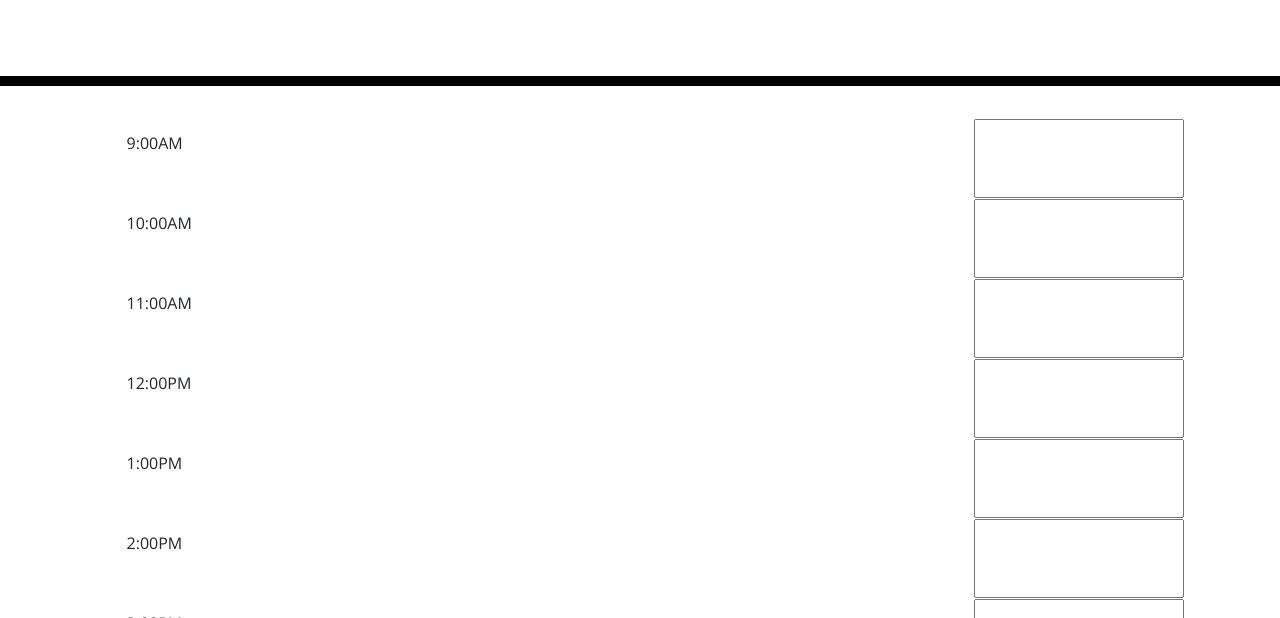
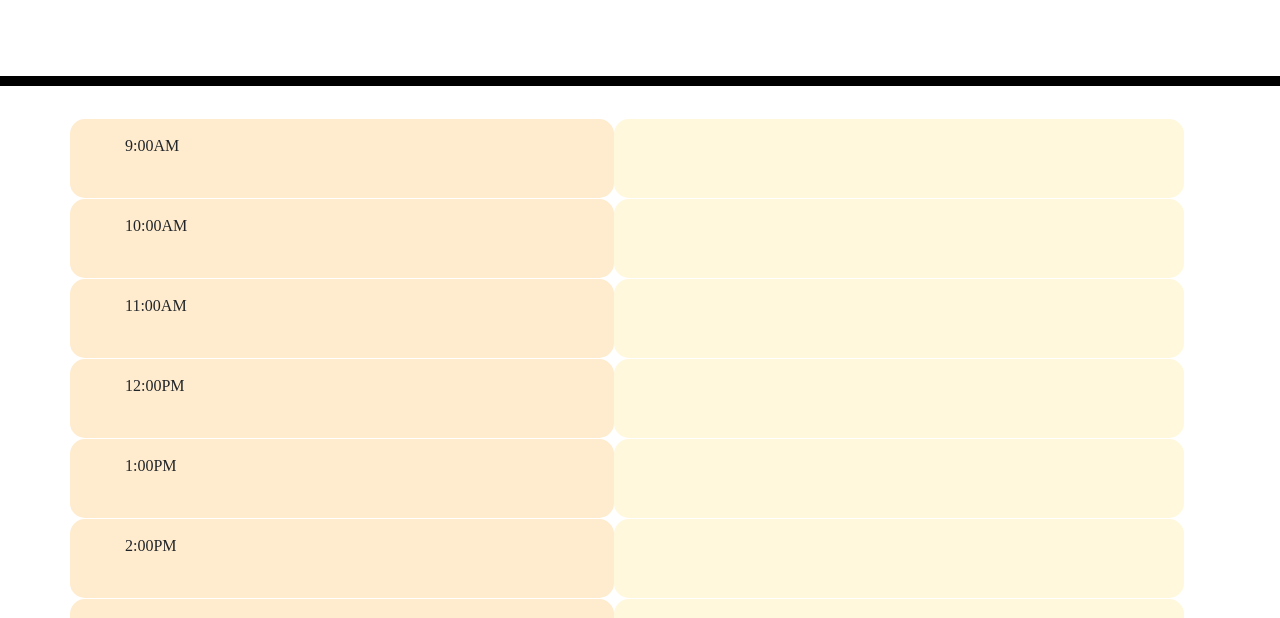
Before and after one commit to leighcjohnson/carpe-diem, a plain HTML site: page index.html in a window 1280 px wide. Shown: the part 182-800 px from the top of the page. Drawn offline with nearby package versions, Linux system fonts and the light colour scheme.

Commit message:
style timeblocks

```diff
--- a/style.css
+++ b/style.css
@@ -42,6 +42,27 @@ textarea {
   border-top: 1px dashed #000000;
 }
 
+.col {
+  font-family: 'Times New Roman', Times, serif;
+  font-size: 100%;
+  text-align: left;
+  border-radius: 15px;
+  border: 1px black;
+  background-color: blanchedalmond;
+  padding-top: 0.2%;
+  font-weight: 200;
+}
+
+.form {
+  font-family: 'Times New Roman', Times, serif;
+  font-size: 100%;
+  background-color: cornsilk;
+  border-radius: 15px;
+  border: 2px black;
+  height: 100%;
+  width: 50%;
+}
+
 .past {
   background-color: #d3d3d3;
   color: white;
```
